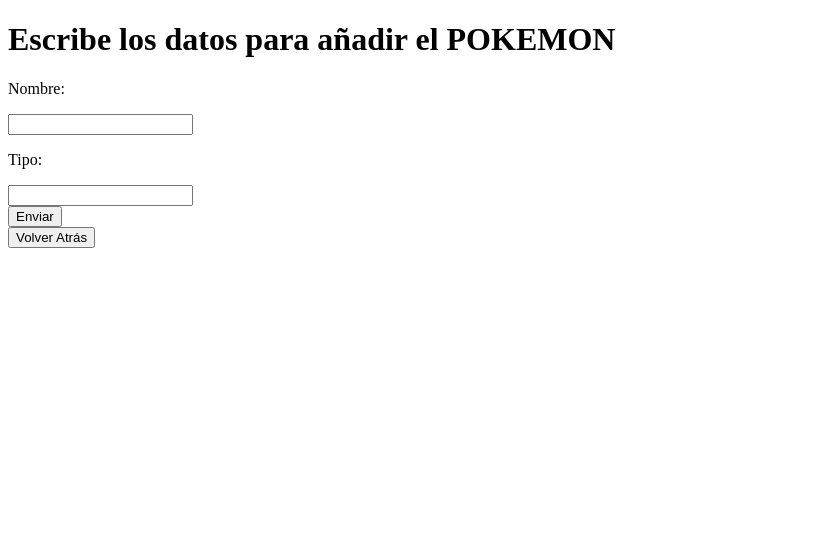
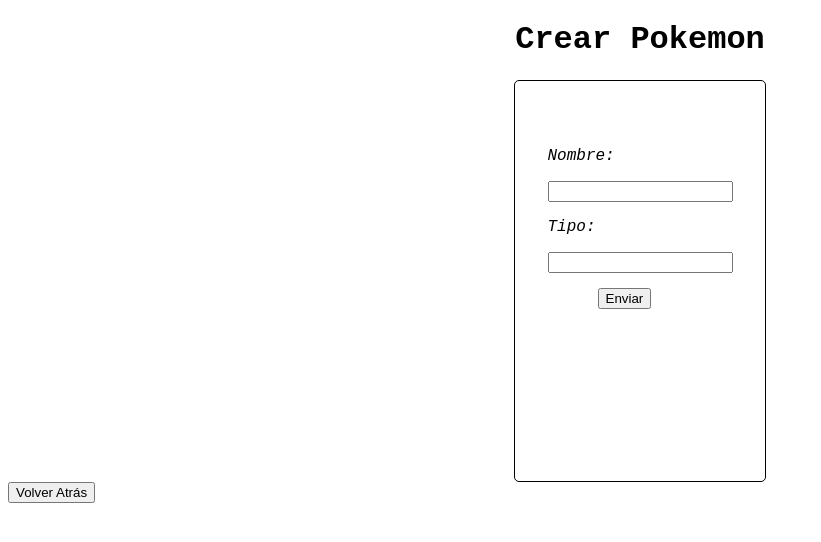
Before and after one commit to Luis0sorio/Pokedex-Pokemon, a plain HTML site: page src/pages/agregar.html in a window 1280 px wide. Shown: the whole page, without its empty margins (0-821 px from the left). Drawn offline with Linux system fonts and the light colour scheme.

Commit message:
estilos formulario

```diff
--- /dev/null
+++ b/src/css/style2.css
@@ -0,0 +1,25 @@
+h1 {
+    font-family: 'Courier New', Courier, monospace;
+    text-align: center;
+}
+
+#divFormulario {
+    border: solid 1px black;
+    margin: auto;
+    padding: 50px;
+    display: flex;
+    justify-content: center;
+    width: 150px;
+    height: 300px;
+    border-radius: 5px;
+}
+
+#btn_env {
+    margin-left: 50px;
+    margin-top: 15px;
+}
+
+p {
+    font-family: 'Courier New', Courier, monospace;
+    font-style: oblique;
+}
--- a/src/js/aniadirPok.js
+++ b/src/js/aniadirPok.js
@@ -1,10 +1,28 @@
     let body= document.body;//hago el
     //div para el formulario
     let divFormulario=document.createElement('div');
+    divFormulario.setAttribute("id","divFormulario");
+
+
+    let main = document.querySelector("main");
+
+
+
+    //acceder al header
+    const header = document.querySelector("header");
+    header.setAttribute("id","header");
+
 
     //titulo
-    let titulo=document.createElement('h1');
-    titulo.textContent="Escribe los datos para añadir el POKEMON";
+    let titulo = document.createElement('h1');
+    titulo.textContent="Crear Pokemon";
+
+    //div titulo
+    const divTitulo = document.createElement("div");
+    divTitulo.setAttribute("id","divTitulo");
+
+
+
 
     //creamos el formulario
     let form=document.createElement('form');
@@ -12,9 +30,10 @@
     form.action="";
     form.id="formulario";
 
-    //creamos los campos pra los datos
+    //creamos los campos para los datos
     //nombre-pokemon
     let divInputNombre=document.createElement('div');
+    divInputNombre.setAttribute("id","divInputNombre");
     let inputNombre= document.createElement('input');
     inputNombre.type="text";
     inputNombre.id="nombre";
@@ -24,6 +43,7 @@
 
     //tipo-pokemon
     let divInputTipo=document.createElement('div');
+    divInputTipo.setAttribute("id","divInputTipo");
     let inputTipo= document.createElement('input');
     inputTipo.type="text";
     inputTipo.id="tipo";
@@ -33,7 +53,9 @@
 
     //boton enviar
     let div_bton=document.createElement('div');
+    div_bton.setAttribute("id","div_bton");
     let button=document.createElement('input');
+    button.id = "btn_env";
     button.type="submit";
     button.value="Enviar";
     div_bton.appendChild(button);
@@ -54,6 +76,7 @@
 
     //boton de volver atrás
     let div_btonAtras=document.createElement('div');
+    div_btonAtras.setAttribute("id","div_btonAtras");
     let atras=document.createElement('input');
     atras.type="button";
     atras.id="BotonAtras";
@@ -78,9 +101,17 @@
     form.appendChild(button);
     //añadimos el formulario al div donde va tdo
     divFormulario.appendChild(form);
-    //añadimos el titulo y el div al body
-    body.appendChild(titulo);
-    body.appendChild(divFormulario);
+
+    //hacemos que el h1 sea hijo del divTitulo
+    divTitulo.appendChild(titulo);
+    //hacemos que el divTitulo sea hijo del header
+    header.appendChild(divTitulo);
+
+//añadimos el titulo y el div al body
+//    body.appendChild(titulo);
+
+    main.appendChild(divFormulario);
+  //  body.appendChild(divFormulario);
     body.appendChild(div_btonAtras);
 
     //hasta aqui -->creacion de formulario
@@ -113,3 +144,16 @@
     }
     aniadirP();
     //aqui n me funciona bien la creacion de la carta
+
+
+//accedo al head
+const head = document.querySelector("head");
+
+//crear link para los estilos : style.css
+
+const linkStyle = document.createElement("link");
+linkStyle.setAttribute("rel","stylesheet");
+linkStyle.setAttribute("href","../css/style2.css");
+
+//hago que los estilos sea hijo del head
+head.appendChild(linkStyle);
--- a/src/pages/agregar.html
+++ b/src/pages/agregar.html
@@ -6,13 +6,11 @@
     <title>Agregar Pokemon</title>
 </head>
 <body>
+     <header>
+     </header>
+    <main>
+    </main>
+
     <script src="../js/aniadirPok.js"></script>
-    <header></header>
-    <nav></nav>
-    <main>
-        <form></form>
-    </main>
-    <aside></aside>
-    <footer></footer>
 </body>
 </html>
```
